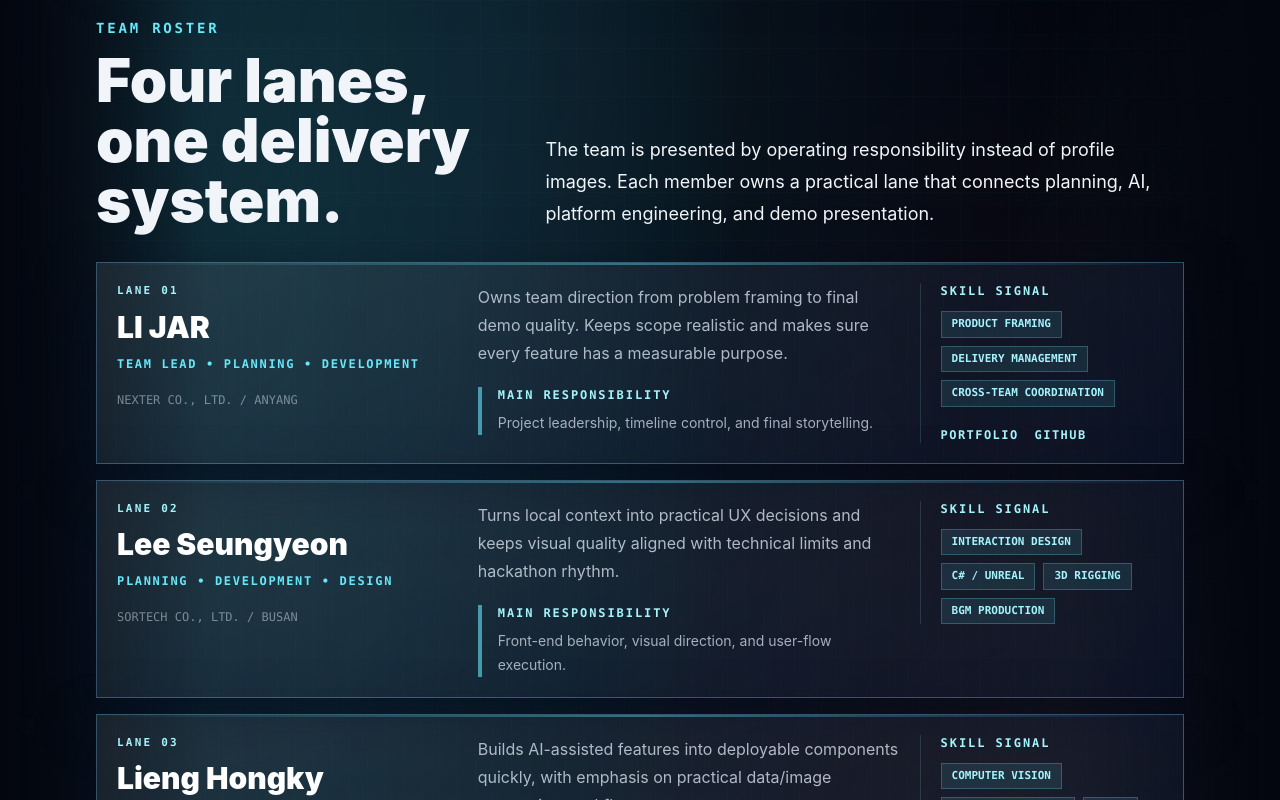
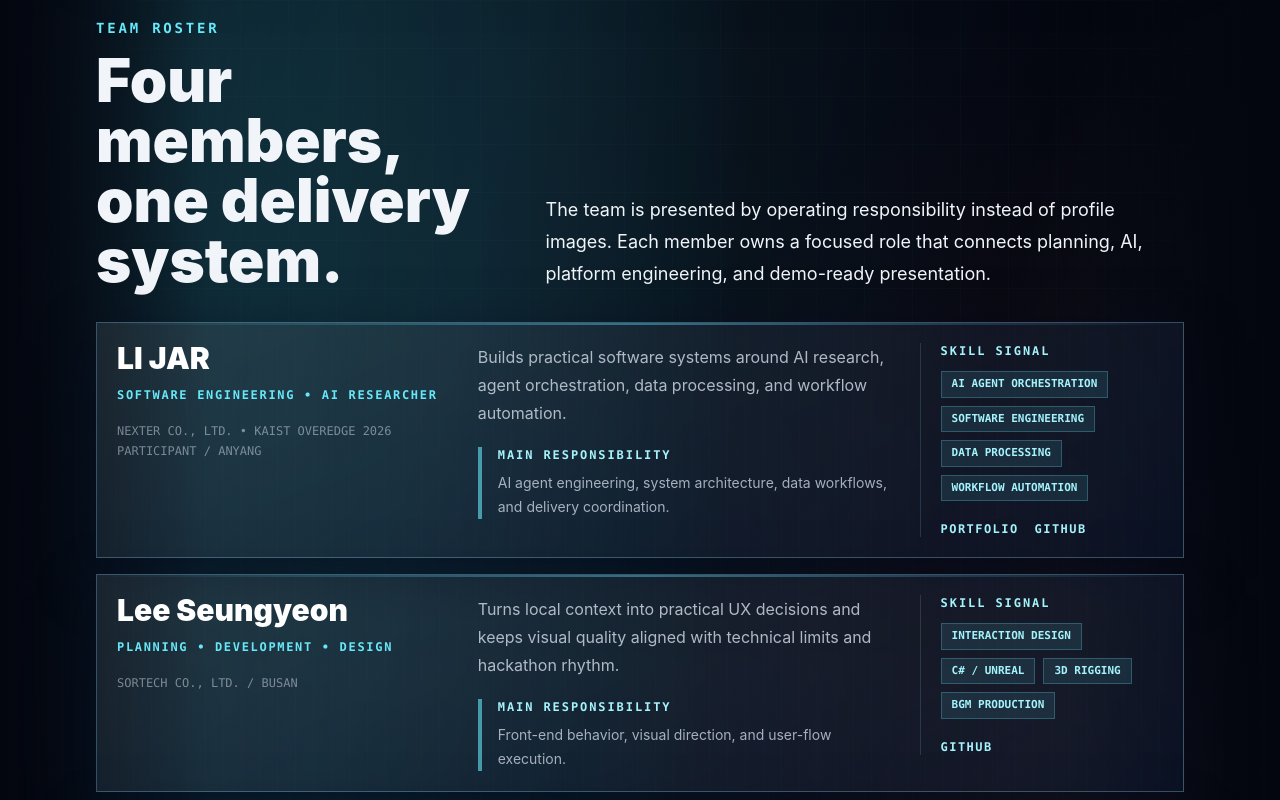
Before and after one commit to prof-lijar/szll-busan-dive-2026, a Next.js app: page / in a window 1280 px wide. Shown: the part 960-1760 px from the top of the page. Built offline with nearby package versions, Linux system fonts and the light colour scheme.

Commit message:
Update team member profiles

```diff
--- a/app/page.tsx
+++ b/app/page.tsx
@@ -17,13 +17,13 @@ type TeamMember = {
 const members: TeamMember[] = [
   {
     name: "LI JAR",
-    role: "Team Lead • Planning • Development",
-    affiliation: "Nexter Co., Ltd.",
+    role: "Software Engineering • AI Researcher",
+    affiliation: "Nexter Co., Ltd. • KAIST OverEdge 2026 Participant",
     base: "Anyang",
     summary:
-      "Owns team direction from problem framing to final demo quality. Keeps scope realistic and makes sure every feature has a measurable purpose.",
-    strengths: ["Product framing", "Delivery management", "Cross-team coordination"],
-    contribution: "Project leadership, timeline control, and final storytelling.",
+      "Builds practical software systems around AI research, agent orchestration, data processing, and workflow automation.",
+    strengths: ["AI agent orchestration", "Software engineering", "Data processing", "Workflow automation"],
+    contribution: "AI agent engineering, system architecture, data workflows, and delivery coordination.",
     links: [
       { label: "Portfolio", href: "https://lijar.skilaxy.com" },
       { label: "GitHub", href: "https://github.com/prof-lijar" },
@@ -38,6 +38,7 @@ const members: TeamMember[] = [
       "Turns local context into practical UX decisions and keeps visual quality aligned with technical limits and hackathon rhythm.",
     strengths: ["Interaction design", "C# / Unreal", "3D rigging", "BGM production"],
     contribution: "Front-end behavior, visual direction, and user-flow execution.",
+    links: [{ label: "GitHub", href: "https://github.com/SeungYeon04" }],
   },
   {
     name: "Lieng Hongky",
@@ -78,7 +79,7 @@ const busanSignals = ["BEXCO-ready", "Coastal current", "Local context", "Fast d
 const operatingPrinciples = [
   {
     title: "Clear ownership",
-    detail: "Each lane has one owner with explicit boundaries and shared review checkpoints.",
+    detail: "Each responsibility has one owner with explicit boundaries and shared review checkpoints.",
   },
   {
     title: "Demo-first development",
@@ -226,11 +227,11 @@ export default function Home() {
         <div className="grid gap-6 lg:grid-cols-[0.8fr_1.2fr] lg:items-end">
           <div>
             <p className="font-mono text-sm font-black uppercase tracking-[0.2em] text-cyan-300">Team roster</p>
-            <h2 className="mt-3 max-w-3xl text-balance text-5xl font-black leading-tight sm:text-6xl">Four lanes, one delivery system.</h2>
+            <h2 className="mt-3 max-w-3xl text-balance text-5xl font-black leading-tight sm:text-6xl">Four members, one delivery system.</h2>
           </div>
           <p className="max-w-2xl text-lg leading-8 text-slate-300/78">
-            The team is presented by operating responsibility instead of profile images. Each member owns a practical lane that connects planning,
-            AI, platform engineering, and demo presentation.
+            The team is presented by operating responsibility instead of profile images. Each member owns a focused role that connects planning,
+            AI, platform engineering, and demo-ready presentation.
           </p>
         </div>
         <div className="mt-8 grid gap-4">
@@ -241,8 +242,7 @@ export default function Home() {
               style={{ animation: `riseIn 620ms cubic-bezier(.16,1,.3,1) ${index * 90}ms both` }}
             >
               <div>
-                <p className="font-mono text-[11px] font-black uppercase tracking-[0.2em] text-cyan-200">Lane {String(index + 1).padStart(2, "0")}</p>
-                <h3 className="mt-3 text-3xl font-black leading-none text-white">{member.name}</h3>
+                <h3 className="text-3xl font-black leading-none text-white">{member.name}</h3>
                 <p className="mt-3 font-mono text-xs font-black uppercase leading-5 tracking-[0.14em] text-cyan-300">{member.role}</p>
                 <p className="mt-4 font-mono text-xs uppercase leading-5 text-slate-300/55">
                   {member.affiliation} / {member.base}
```
